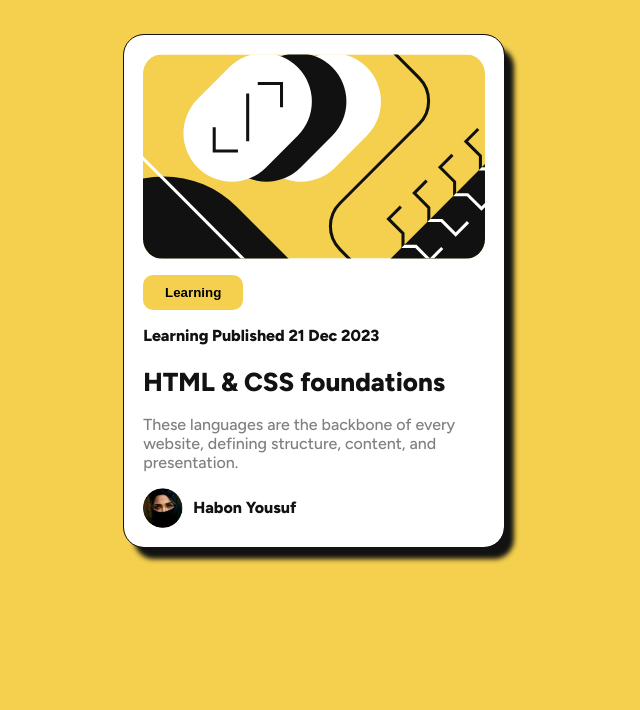
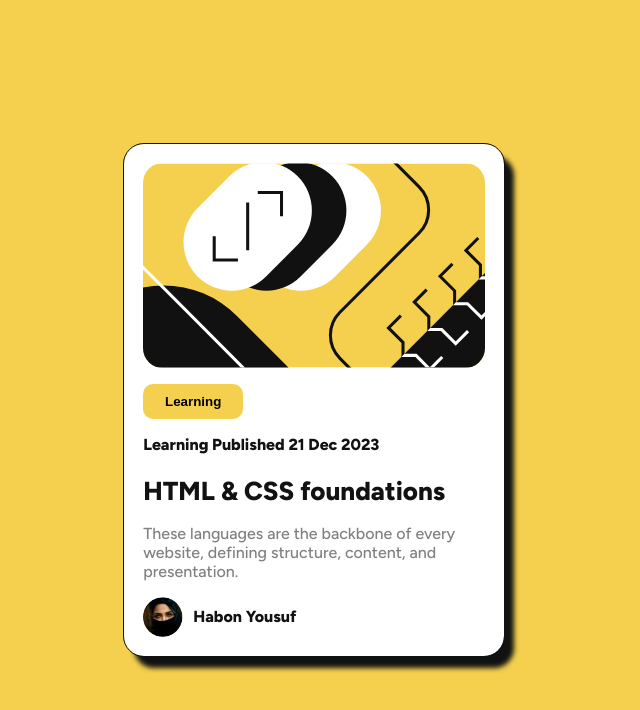
Before and after one commit to Habonyousuf/Blog-preview-card, a plain HTML site: page index.html in a window 1280 px wide. Shown: the whole page, without its empty margins (326-966 px from the left). Drawn offline with Linux system fonts and the light colour scheme.

Commit message:
updated height

```diff
--- a/style.css
+++ b/style.css
@@ -21,8 +21,7 @@ body {
     flex-direction: column;
     justify-content: center;
     align-items: center;
-    height: calc(100vh-1px);
-    margin: 2.2rem;
+   min-height: 100vh;
 }
 
 .container {
```
